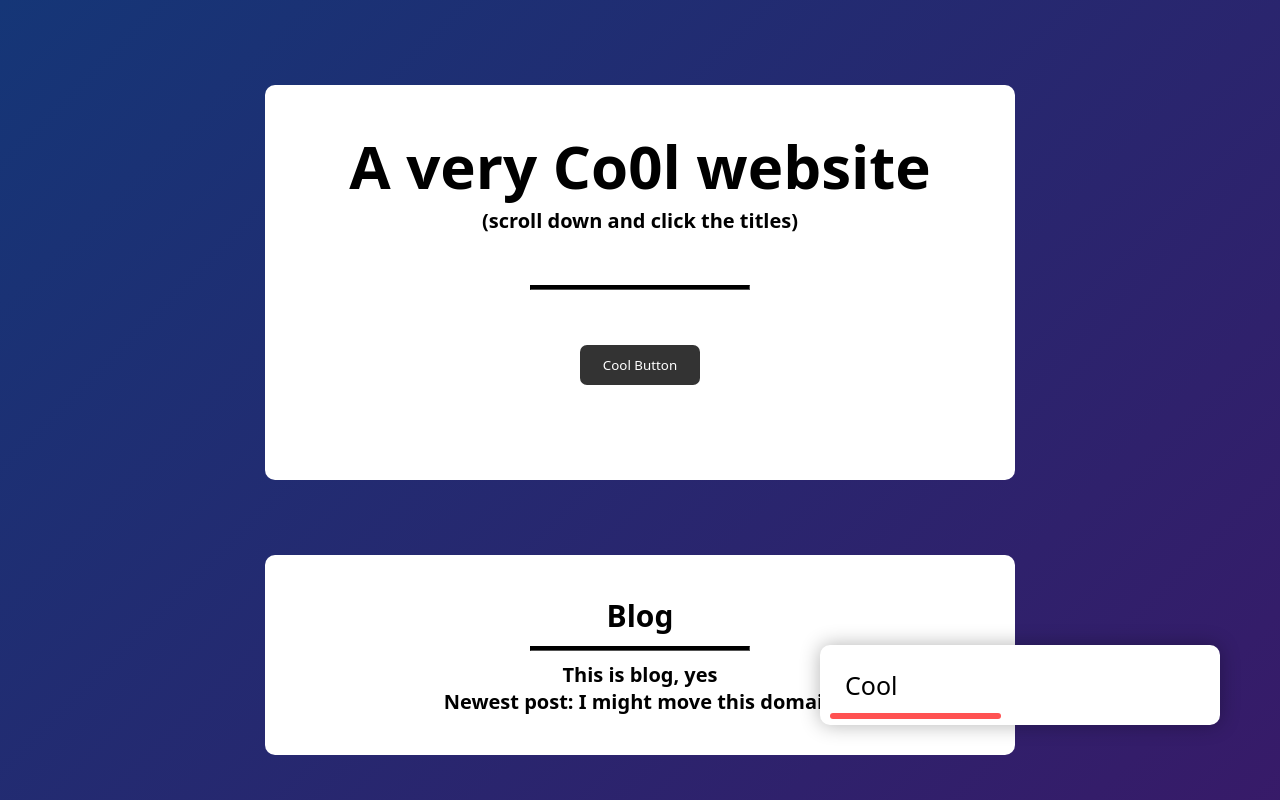
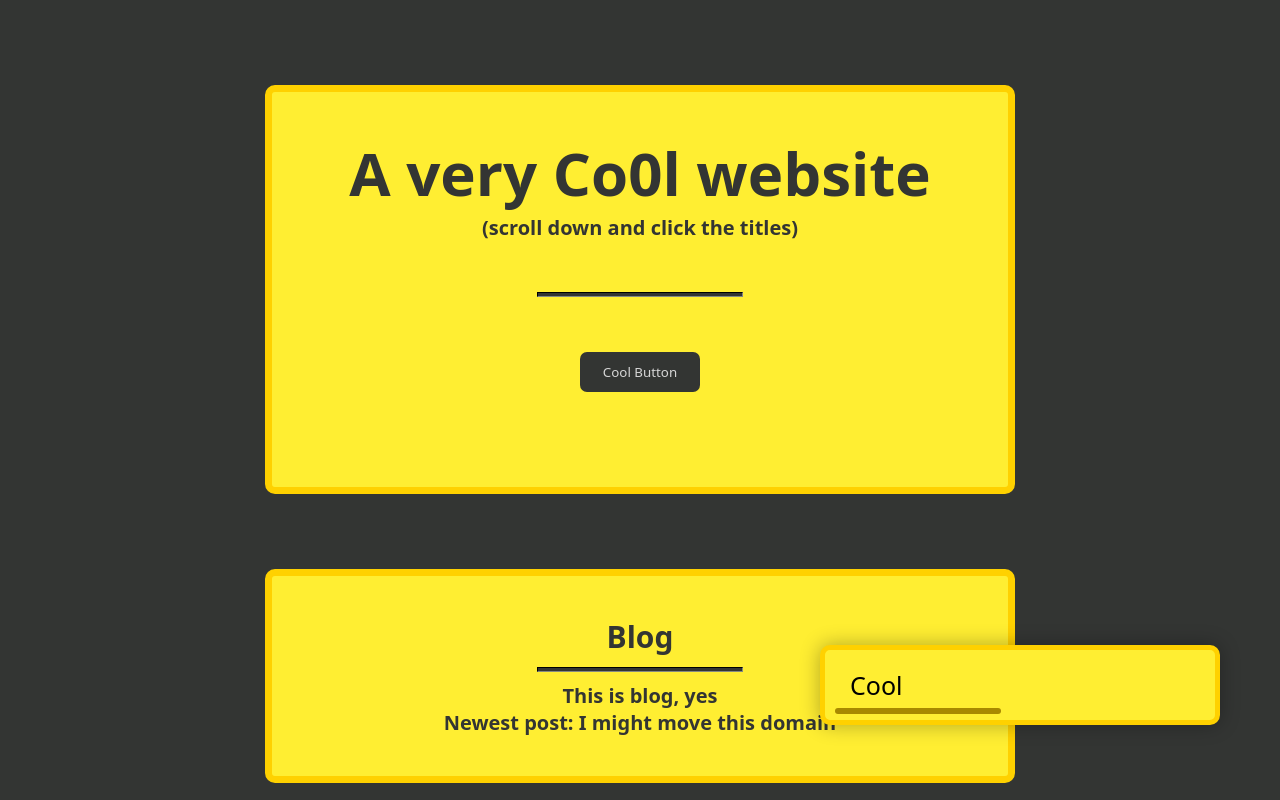
Before and after one commit to UTHMN/UTHMN.github.io, a website: page index.html in a window 1280 px wide. Both pictures are taken after a click on the button "Cool Button". Shown: the top 800 px of the page. Drawn offline with Linux system fonts and the light colour scheme.

Commit message:
New Looks!

```diff
--- a/blogOnly.css
+++ b/blogOnly.css
@@ -1,7 +1,7 @@
 body {
     width: 100%;
     min-height: 100vh;
-    background: linear-gradient(135deg, #153677, #4e085f);
+    background: #333533;
     padding: 10px;
   }
 
@@ -12,8 +12,11 @@
 
 .BlogCard {
   max-width: 750px;
-  background: #fff;
+  background: #ffee32;
   margin: 100px auto 20px;
   padding: 40px 30px 70px;
   border-radius: 10px;
+  border-width: 7px;
+  border-color: #ffd100;
+  border-style: solid;
 }
--- a/styles.css
+++ b/styles.css
@@ -7,12 +7,16 @@
   font-family: system-ui, -apple-system, BlinkMacSystemFont, "Segoe UI", Roboto, Oxygen, Ubuntu, Cantarell, "Open Sans", "Helvetica Neue", sans-serif;
 }
 
+h1, h2, h3, h4, h5, h6, p {
+  color: #333533;
+}
+
 .EntryLink, .ExitLink {
   display: inline-flex;
   text-decoration: #333;
   text-align: center;
   font-size: 30px;
-  color: #000000;
+  color: #333533;
   font-weight: 700;
   transition-property: all;
   transition-duration: 0.3s;
@@ -22,11 +26,12 @@
 p {
   font-size: 20px;
   font-weight: 750;
+  color: #333533;
 }
 
 footer {
   font-size: 25px;
-  color: white;
+  color: #ffd100;
 }
 
 header {
@@ -35,16 +40,19 @@ header {
 
 .card {
   max-width: 750px;
-  background: #fff;
+  background: #ffee32;
   margin: 75px auto 20px;
   padding: 40px 15px 40px;
   border-radius: 10px;
+  border-width: 7px;
+  border-color: #ffd100;
+  border-style: solid;
 }
 
 .container {
   width: 100%;
   min-height: 100vh;
-  background: linear-gradient(135deg, #153677, #4e085f);
+  background: #333533;
   padding: 10px;
 }
 
@@ -56,31 +64,31 @@ hr {
   margin-top: 10px;
   margin-bottom: 10px;
   height: 5px;
-  background-color: #000000;
-  border-color: #000000;
+  background-color: #333533;
+  border-color: #333533;
   margin-right: 250px;
   margin-left: 250px;
 }
 
 .BlogLink {
   display: inline-flex;
-  text-decoration: #333;
+  text-decoration: #333533;
   text-align: center;
-  color: #858585;
+  color: #333533;
 }
 
 .BlogLink:active {
   display: inline-flex;
   text-decoration: #333;
   text-align: center;
-  color: #858585;
+  color: #333533;
 }
 
 .BlogLink:visited {
   display: inline-flex;
-  text-decoration: #333;
+  text-decoration: #333533;
   text-align: center;
-  color: #858585;
+  color: #333533;
 }
 
 .EntryIcon {
@@ -113,8 +121,8 @@ hr {
 }
 
 .buttons button {
-  background: #333;
-  color: #fff;
+  background: #333533;
+  color: #d6d6d6;
   border: 0;
   outline: 0;
   width: 120px;
@@ -139,7 +147,7 @@ hr {
 .toast {
   width: 400px;
   height: 80px;
-  background: #fff;
+  background: #ffee32;
   font-weight: 500;
   margin: 15px 0;
   box-shadow: 0 0 20px rgb(0, 0, 0, 0.3);
@@ -150,6 +158,9 @@ hr {
   transform: translateX(100%);
   animation: moveleft 0.30s linear forwards;
   border-radius: 10px;
+  border-width: 5px;
+  border-style: solid;
+  border-color: #ffd100;
 }
 
 @keyframes moveleft {
@@ -165,7 +176,7 @@ hr {
   bottom: 5px;
   width: 80%;
   height: 5px;
-  background: rgb(77, 77, 77);
+  background: #a88900;
   animation: anim 6s linear forwards;
   border-radius: 10px;
 }
@@ -183,7 +194,7 @@ hr {
   bottom: 6px;
   width: 80%;
   height: 6px;
-  background: rgb(255, 82, 82);
+  background: #a88900;
   animation: anim 6s linear forwards;
   border-radius: 10px;
 }
```
Also changed, not shown: blog.html (+1 -1 lines).
